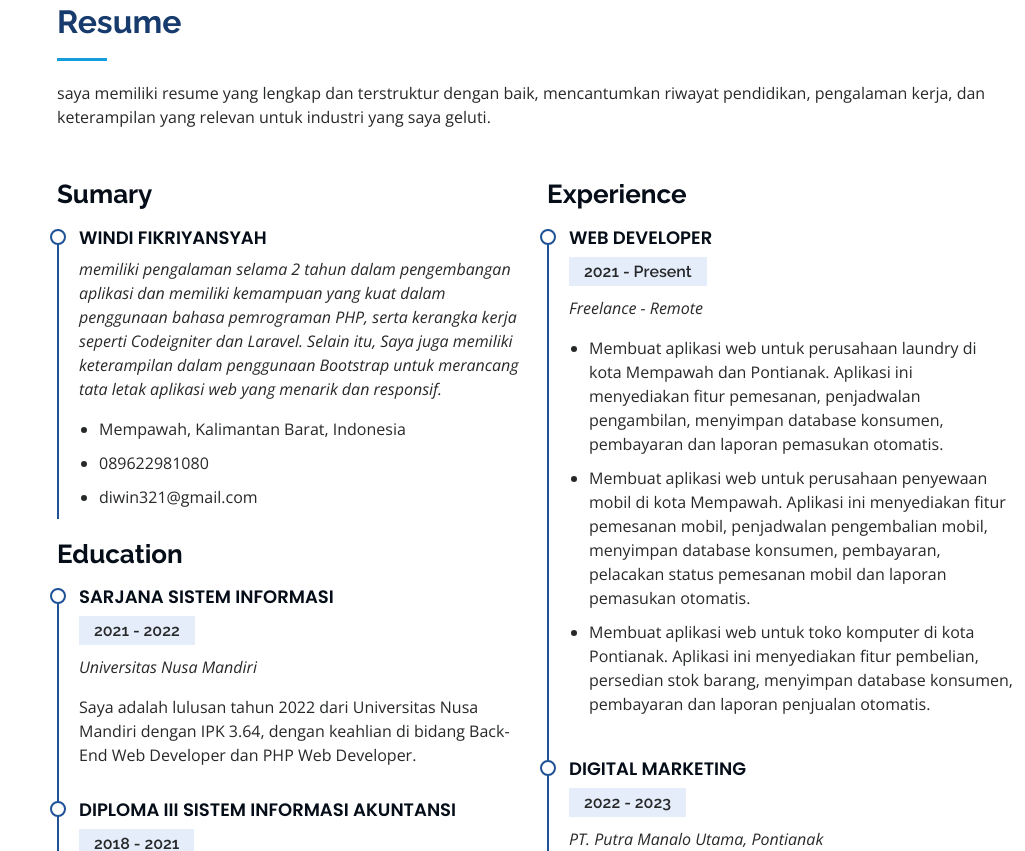
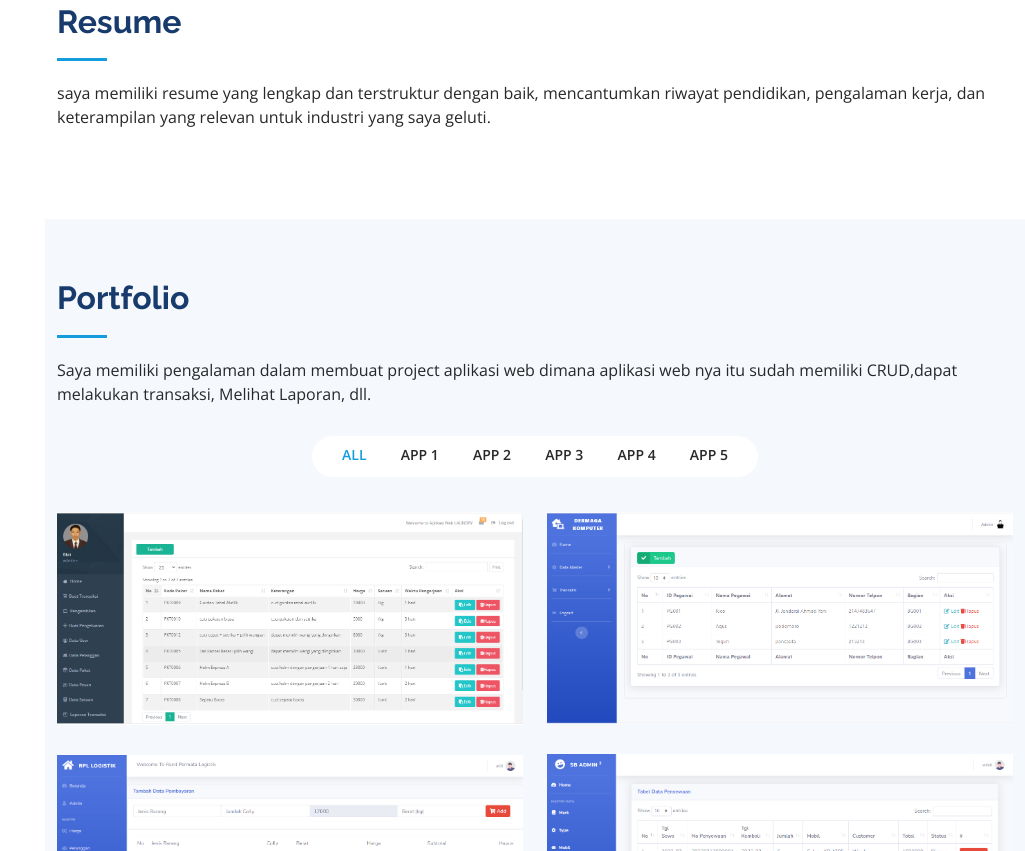
Before and after one commit to Windi-Fikriyansyah/PortofolioWindi-Fikriyansyah, a plain HTML site: page index.html in a window 1280 px wide. Shown: the part 1949-2800 px from the top of the page, without its empty margins (255-1280 px from the left). Drawn offline with nearby package versions, Linux system fonts and the light colour scheme.

Commit message:
Update index.html

```diff
--- a/index.html
+++ b/index.html
@@ -107,12 +107,7 @@
             </p>
             <div class="row">
               <div class="col-lg-6">
-                <ul>
-                  <li><i class="bi bi-chevron-right"></i> <strong>Tanggal Lahir:</strong> <span>31 Oktober 2000</span>
-                  </li>
-                  <li><i class="bi bi-chevron-right"></i> <strong>No Handphone:</strong> <span>089622981080</span></li>
-                  <li><i class="bi bi-chevron-right"></i> <strong>Kota:</strong> <span>Mempawah, Indonesia</span></li>
-                </ul>
+
               </div>
               <div class="col-lg-6">
                 <ul>
@@ -126,7 +121,7 @@
             <p>
               Halo, nama saya Windi Fikriyansyah dan saya lahir pada tanggal 31 Oktober 2000. Saat ini saya tinggal di
               Mempawah,
-              Provinsi Kalimantan Barat Indonesia, dan nomor handphone saya 089622981080. Pada tahun 2023, saya berusia
+              Provinsi Kalimantan Barat Indonesia, dan nomor handphone saya 089678386070, Pada tahun 2023, saya berusia
               22 tahun dan
               saya telah menyelesaikan S1 Sistem Informasi di Universitas Nusa Mandiri pada tahun 2022. Sepanjang
               perjalanan akademik saya, saya telah memperoleh beragam keterampilan dan pengetahuan yang telah saya
@@ -214,84 +209,7 @@
             keterampilan yang relevan untuk industri yang saya geluti.</p>
         </div>
 
-        <div class="row">
-          <div class="col-lg-6" data-aos="fade-up">
-            <h3 class="resume-title">Sumary</h3>
-            <div class="resume-item pb-0">
-              <h4>Windi Fikriyansyah</h4>
-              <p><em>memiliki pengalaman selama 2 tahun dalam pengembangan aplikasi dan memiliki kemampuan yang kuat
-                  dalam penggunaan bahasa
-                  pemrograman PHP, serta kerangka kerja seperti Codeigniter dan Laravel. Selain itu, Saya juga memiliki
-                  keterampilan dalam
-                  penggunaan Bootstrap untuk merancang tata letak aplikasi web yang menarik dan responsif.</em></p>
-              <ul>
-                <li>Mempawah, Kalimantan Barat, Indonesia</li>
-                <li>089622981080</li>
-                <li>diwin321@gmail.com</li>
-              </ul>
-            </div>
 
-            <h3 class="resume-title">Education</h3>
-            <div class="resume-item">
-              <h4>SARJANA SISTEM INFORMASI</h4>
-              <h5>2021 - 2022</h5>
-              <p><em>Universitas Nusa Mandiri</em></p>
-              <p>Saya adalah lulusan tahun 2022 dari Universitas Nusa Mandiri dengan IPK 3.64, dengan keahlian di bidang
-                Back-End Web Developer dan PHP Web Developer.</p>
-            </div>
-            <div class="resume-item">
-              <h4>DIPLOMA III SISTEM INFORMASI AKUNTANSI</h4>
-              <h5>2018 - 2021</h5>
-              <p><em>Universitas Bina Sarana Informatika</em></p>
-              <p>Saya adalah lulusan tahun 2021 dari Universitas Bina Sarana Informatika dengan IPK 3.72.</p>
-            </div>
-          </div>
-          <div class="col-lg-6" data-aos="fade-up" data-aos-delay="100">
-            <h3 class="resume-title">Experience</h3>
-            <div class="resume-item">
-              <h4>Web Developer</h4>
-              <h5>2021 - Present</h5>
-              <p><em>Freelance - Remote </em></p>
-              <ul>
-                <li>Membuat aplikasi web untuk perusahaan laundry di kota Mempawah dan Pontianak. Aplikasi ini
-                  menyediakan fitur pemesanan,
-                  penjadwalan pengambilan, menyimpan database konsumen, pembayaran dan laporan pemasukan otomatis.</li>
-                <li>Membuat aplikasi web untuk perusahaan penyewaan mobil di kota Mempawah. Aplikasi ini menyediakan
-                  fitur pemesanan mobil,
-                  penjadwalan pengembalian mobil, menyimpan database konsumen, pembayaran, pelacakan status pemesanan
-                  mobil dan laporan
-                  pemasukan otomatis.</li>
-                <li>Membuat aplikasi web untuk toko komputer di kota Pontianak. Aplikasi ini menyediakan fitur
-                  pembelian, persedian stok
-                  barang,
-                  menyimpan database konsumen, pembayaran dan laporan penjualan otomatis.</li>
-
-              </ul>
-            </div>
-            <div class="resume-item">
-              <h4>Digital Marketing</h4>
-              <h5>2022 - 2023</h5>
-              <p><em>PT. Putra Manalo Utama, Pontianak</em></p>
-              <ul>
-                <li>Membuat kampanye Facebook Ads untuk promosi properti yang terdiri dari iklan foto, video, dan
-                  karousel untuk menarik
-                  perhatian calon pembeli. Kampanye ini berhasil meningkatkan jumlah leads sebanyak 700 database
-                  konsumen dan 20 unit penjualan
-                  tanah kavling dan 2 perumahan subsidi.</li>
-                <li>Menargetkan audiens yang relevan dengan properti yang diiklankan, seperti orang-orang yang mencari
-                  rumah di lokasi yang
-                  sama dengan properti yang dijual atau karakteristik pembeli yang cocok.</li>
-                <li>Membuat iklan yang menonjolkan keunikan properti dan memberikan penawaran menarik, seperti diskon
-                  atau bonus pembelian,
-                  untuk meningkatkan minat pembeli.</li>
-                <li>Memonitor performa kampanye Facebook Ads dan melakukan optimasi, seperti mengubah target audiens,
-                  mengubah tampilan
-                  iklan,
-                  atau mengatur ulang anggaran iklan, untuk mencapai hasil yang lebih baik.</li>
-              </ul>
-            </div>
-          </div>
-        </div>
 
       </div>
     </section><!-- End Resume Section -->
```
